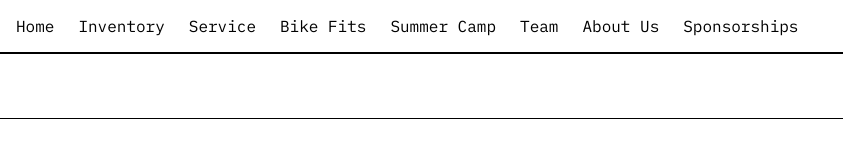
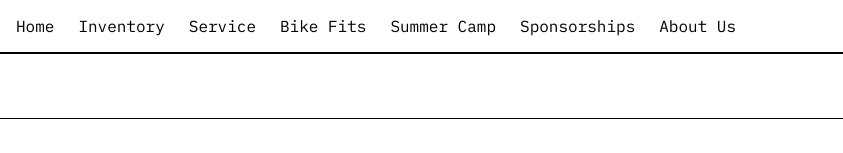
Before and after one commit to neuropathogens/university-bike-shop, a Next.js app: page /summer-camp in a window 1280 px wide. Shown: the top 153 px of the page, without its empty margins (0-843 px from the left). Built offline with nearby package versions, Linux system fonts and the light colour scheme.

Commit message:
Remove Team tab, reorder Sponsorships before About Us

```diff
--- a/app/team/page.tsx
+++ /dev/null
@@ -1,3 +0,0 @@
-export default function Team() {
-  return <section id="team"></section>;
-}
--- a/components/Nav.tsx
+++ b/components/Nav.tsx
@@ -9,9 +9,8 @@ export default function Nav() {
       <Link href="/service">Service</Link>
       <Link href="/bike-fits">Bike Fits</Link>
       <Link href="/summer-camp">Summer Camp</Link>
-      <Link href="/team">Team</Link>
+      <Link href="/sponsorships">Sponsorships</Link>
       <Link href="/about-us">About Us</Link>
-      <Link href="/sponsorships">Sponsorships</Link>
     </nav>
   );
 }
```
